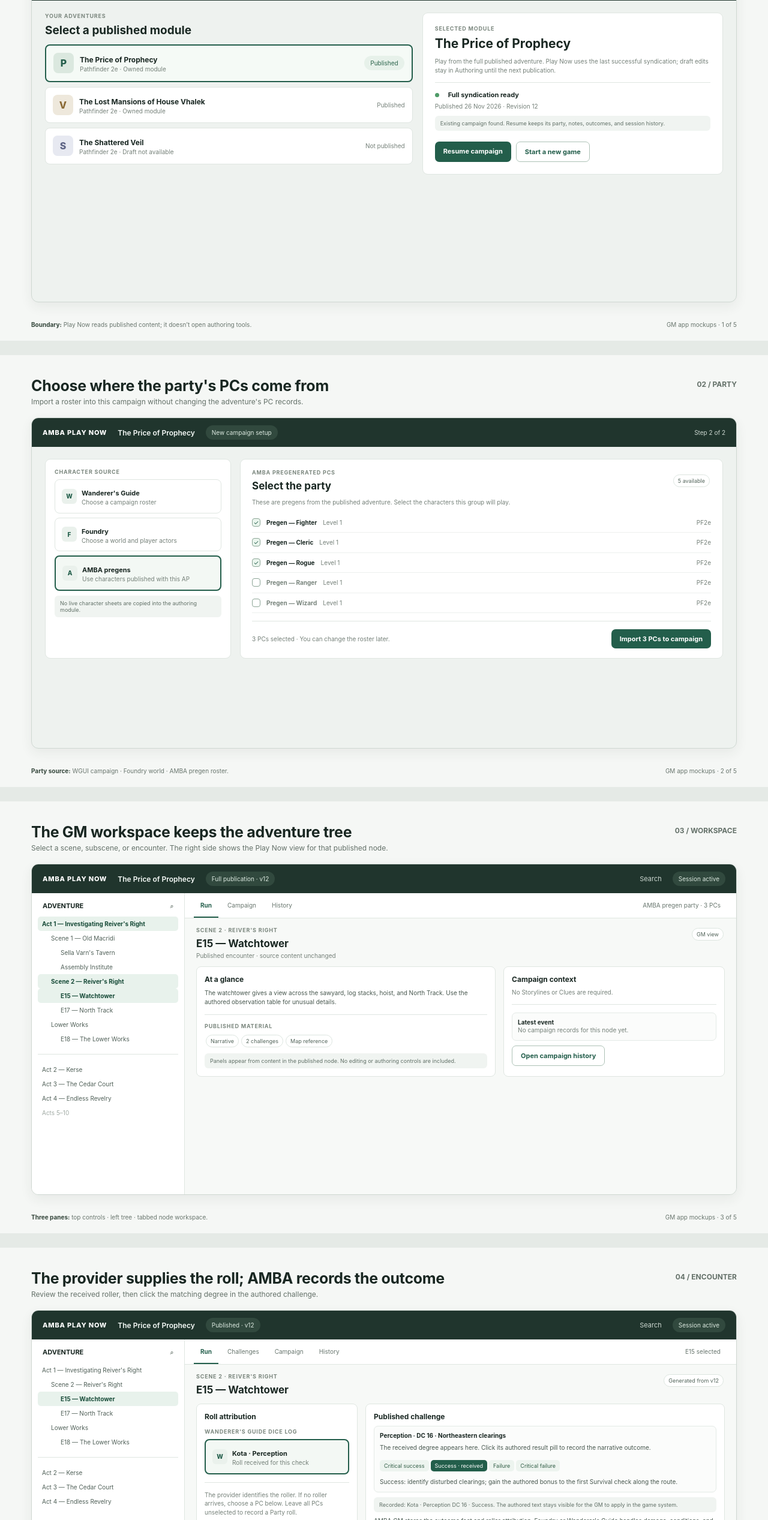
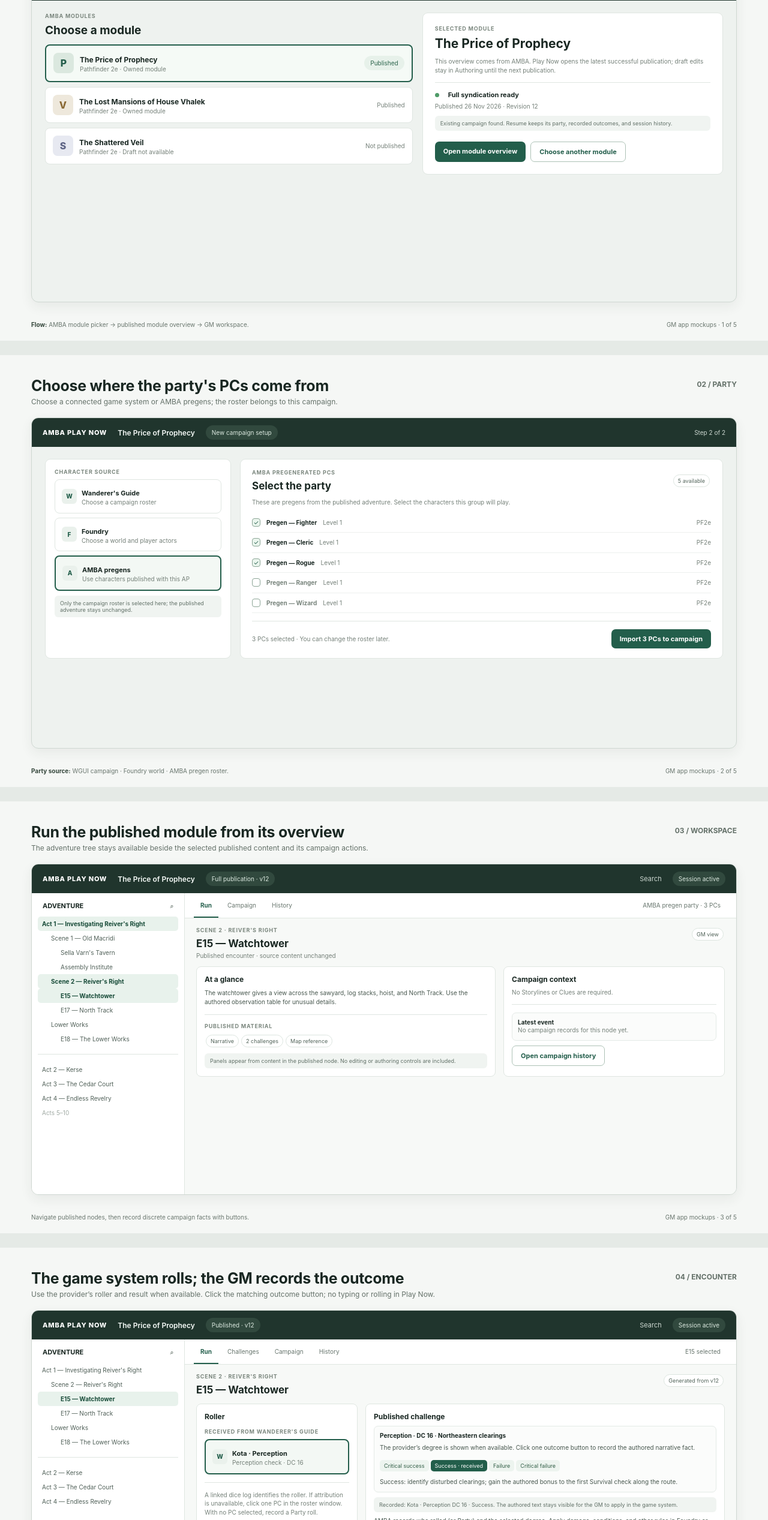
Before and after one commit to edmund-landgraf/Amba-GM, a website: page docs/play-now-mockups.html in a window 1280 px wide. Shown: the part 176-2710 px from the top of the page at 60% size. Drawn offline with Linux system fonts and the light colour scheme.

Commit message:
Refresh GM Play Now mockups for button-only workflow

```diff
--- a/docs/play-now-mockups.html
+++ b/docs/play-now-mockups.html
@@ -81,35 +81,35 @@ html,body{margin:0;background:#e5eae6;color:var(--ink);font-family:Inter,"Segoe
 </head>
 <body>
 <section class="slide">
-  <div class="headline"><div><h1>Choose an adventure to run</h1><p>Play Now opens the latest successful full publication.</p></div><div class="num">01 / START</div></div>
+  <div class="headline"><div><h1>Choose an AMBA module to run</h1><p>Choose from the same AMBA module list, then open its published overview.</p></div><div class="num">01 / START</div></div>
   <div class="browser">
     <div class="appbar"><span class="brand">AMBA PLAY NOW</span><span class="toplink">My games</span><span class="flex"></span><span class="toplink">Help</span><span class="thumb" style="width:26px;height:26px;background:#385748;color:#fff">GM</span></div>
     <div class="content">
       <div class="split">
         <div>
-          <div class="label">Your adventures</div>
-          <h2 style="font-size:19px;margin:0 0 12px">Select a published module</h2>
+          <div class="label">AMBA modules</div>
+          <h2 style="font-size:19px;margin:0 0 12px">Choose a module</h2>
           <div class="module selected"><div class="row"><div class="thumb">P</div><div><strong style="font-size:12px">The Price of Prophecy</strong><div class="small">Pathfinder 2e · Owned module</div></div></div><span class="pill" style="background:#e7f1ea;color:#2b644b">Published</span></div>
           <div class="module"><div class="row"><div class="thumb" style="background:#eee8dc;color:#8b6a36">V</div><div><strong style="font-size:12px">The Lost Mansions of House Vhalek</strong><div class="small">Pathfinder 2e · Owned module</div></div></div><span class="small">Published</span></div>
           <div class="module"><div class="row"><div class="thumb" style="background:#e7e9f1;color:#5e6485">S</div><div><strong style="font-size:12px">The Shattered Veil</strong><div class="small">Pathfinder 2e · Draft not available</div></div></div><span class="small">Not published</span></div>
         </div>
         <div class="card" style="padding:20px">
           <div class="label">Selected module</div><h2 style="font-size:21px;margin:0 0 6px">The Price of Prophecy</h2>
-          <p class="small">Play from the full published adventure. Play Now uses the last successful syndication; draft edits stay in Authoring until the next publication.</p>
+          <p class="small">This overview comes from AMBA. Play Now opens the latest successful publication; draft edits stay in Authoring until the next publication.</p>
           <div class="rule"></div>
           <div class="row"><span class="dot"></span><strong style="font-size:11px">Full syndication ready</strong></div>
           <p class="small" style="margin:5px 0">Published 26 Nov 2026 · Revision 12</p>
-          <div class="notice">Existing campaign found. Resume keeps its party, notes, outcomes, and session history.</div>
-          <div style="margin-top:18px;display:flex;gap:8px"><span class="button">Resume campaign</span><span class="button light">Start a new game</span></div>
+          <div class="notice">Existing campaign found. Resume keeps its party, recorded outcomes, and session history.</div>
+          <div style="margin-top:18px;display:flex;gap:8px"><span class="button">Open module overview</span><span class="button light">Choose another module</span></div>
         </div>
       </div>
     </div>
   </div>
-  <div class="callout"><span><strong>Boundary:</strong> Play Now reads published content; it doesn’t open authoring tools.</span><span>GM app mockups · 1 of 5</span></div>
+  <div class="callout"><span><strong>Flow:</strong> AMBA module picker → published module overview → GM workspace.</span><span>GM app mockups · 1 of 5</span></div>
 </section>
 
 <section class="slide">
-  <div class="headline"><div><h1>Choose where the party's PCs come from</h1><p>Import a roster into this campaign without changing the adventure's PC records.</p></div><div class="num">02 / PARTY</div></div>
+  <div class="headline"><div><h1>Choose where the party's PCs come from</h1><p>Choose a connected game system or AMBA pregens; the roster belongs to this campaign.</p></div><div class="num">02 / PARTY</div></div>
   <div class="browser">
     <div class="appbar"><span class="brand">AMBA PLAY NOW</span><span class="apname">The Price of Prophecy</span><span class="pill">New campaign setup</span><span class="flex"></span><span class="small" style="color:#cdd8d1">Step 2 of 2</span></div>
     <div class="content">
@@ -119,7 +119,7 @@ html,body{margin:0;background:#e5eae6;color:var(--ink);font-family:Inter,"Segoe
           <div class="source"><div class="sourceicon">W</div><div><strong style="font-size:11px">Wanderer's Guide</strong><div class="small">Choose a campaign roster</div></div></div>
           <div class="source" style="margin-top:7px"><div class="sourceicon">F</div><div><strong style="font-size:11px">Foundry</strong><div class="small">Choose a world and player actors</div></div></div>
           <div class="source active" style="margin-top:7px"><div class="sourceicon">A</div><div><strong style="font-size:11px">AMBA pregens</strong><div class="small">Use characters published with this AP</div></div></div>
-          <div class="notice">No live character sheets are copied into the authoring module.</div>
+          <div class="notice">Only the campaign roster is selected here; the published adventure stays unchanged.</div>
         </div>
         <div class="card" style="padding:16px 19px">
           <div class="row" style="justify-content:space-between"><div><div class="label">AMBA pregenerated PCs</div><h2 style="font-size:17px;margin:0">Select the party</h2></div><span class="chip">5 available</span></div>
@@ -139,7 +139,7 @@ html,body{margin:0;background:#e5eae6;color:var(--ink);font-family:Inter,"Segoe
 </section>
 
 <section class="slide">
-  <div class="headline"><div><h1>The GM workspace keeps the adventure tree</h1><p>Select a scene, subscene, or encounter. The right side shows the Play Now view for that published node.</p></div><div class="num">03 / WORKSPACE</div></div>
+  <div class="headline"><div><h1>Run the published module from its overview</h1><p>The adventure tree stays available beside the selected published content and its campaign actions.</p></div><div class="num">03 / WORKSPACE</div></div>
   <div class="browser">
     <div class="appbar"><span class="brand">AMBA PLAY NOW</span><span class="apname">The Price of Prophecy</span><span class="pill">Full publication · v12</span><span class="flex"></span><span class="toplink">Search</span><span class="pill">Session active</span></div>
     <div class="shell">
@@ -166,11 +166,11 @@ html,body{margin:0;background:#e5eae6;color:var(--ink);font-family:Inter,"Segoe
       </div>
     </div>
   </div>
-  <div class="callout"><span><strong>Three panes:</strong> top controls · left tree · tabbed node workspace.</span><span>GM app mockups · 3 of 5</span></div>
+  <div class="callout"><span>Navigate published nodes, then record discrete campaign facts with buttons.</span><span>GM app mockups · 3 of 5</span></div>
 </section>
 
 <section class="slide">
-  <div class="headline"><div><h1>The provider supplies the roll; AMBA records the outcome</h1><p>Review the received roller, then click the matching degree in the authored challenge.</p></div><div class="num">04 / ENCOUNTER</div></div>
+  <div class="headline"><div><h1>The game system rolls; the GM records the outcome</h1><p>Use the provider’s roller and result when available. Click the matching outcome button; no typing or rolling in Play Now.</p></div><div class="num">04 / ENCOUNTER</div></div>
   <div class="browser">
     <div class="appbar"><span class="brand">AMBA PLAY NOW</span><span class="apname">The Price of Prophecy</span><span class="pill">Published · v12</span><span class="flex"></span><span class="toplink">Search</span><span class="pill">Session active</span></div>
     <div class="shell">
@@ -181,24 +181,24 @@ html,body{margin:0;background:#e5eae6;color:var(--ink);font-family:Inter,"Segoe
         <div class="tabs"><span class="tab active">Run</span><span class="tab">Challenges</span><span class="tab">Campaign</span><span class="tab">History</span><span class="flex"></span><span class="tab">E15 selected</span></div>
         <div class="nodehead"><div><div class="label">Scene 2 · Reiver's Right</div><h2>E15 — Watchtower</h2></div><span class="chip">Generated from v12</span></div>
         <div class="nodebody" style="grid-template-columns:.62fr 1.38fr">
-          <div class="actionpanel"><h3>Roll attribution</h3><div class="label" style="margin-top:12px">Wanderer's Guide dice log</div>
-            <div class="source active"><div class="sourceicon">W</div><div><strong style="font-size:11px">Kota · Perception</strong><div class="small">Roll received for this check</div></div></div>
-            <div class="rule"></div><div class="small">The provider identifies the roller. If no roller arrives, choose a PC below. Leave all PCs unselected to record a Party roll.</div>
+          <div class="actionpanel"><h3>Roller</h3><div class="label" style="margin-top:12px">Received from Wanderer's Guide</div>
+            <div class="source active"><div class="sourceicon">W</div><div><strong style="font-size:11px">Kota · Perception</strong><div class="small">Perception check · DC 16</div></div></div>
+            <div class="rule"></div><div class="small">A linked dice log identifies the roller. If attribution is unavailable, click one PC in the roster window. With no PC selected, record a Party roll.</div>
             <div class="source" style="margin-top:9px"><div class="sourceicon">1</div><div><strong style="font-size:11px">Ulysses</strong><div class="small">PC</div></div></div>
             <div class="source" style="margin-top:7px"><div class="sourceicon">2</div><div><strong style="font-size:11px">Kota</strong><div class="small">PC</div></div></div>
             <div class="source" style="margin-top:7px"><div class="sourceicon">3</div><div><strong style="font-size:11px">Malkus</strong><div class="small">PC</div></div></div>
             <div class="source" style="margin-top:7px"><div class="sourceicon">4</div><div><strong style="font-size:11px">Skye</strong><div class="small">PC</div></div></div>
             <div class="source" style="margin-top:7px"><div class="sourceicon">5</div><div><strong style="font-size:11px">Doku</strong><div class="small">PC</div></div></div>
-            <div class="notice">Foundry roll-log and actor attribution behavior still needs verification.</div>
+            <div class="notice">Foundry roll-log and actor attribution are still to be investigated. Until supported, the GM uses the same roster buttons.</div>
           </div>
           <div class="readpanel"><h3>Published challenge</h3>
             <div class="action"><div class="actiontitle">Perception · DC 16 · Northeastern clearings</div>
-              <p>The received degree appears here. Click its authored result pill to record the narrative outcome.</p>
+              <p>The provider’s degree is shown when available. Click one outcome button to record the authored narrative fact.</p>
               <div style="margin-top:9px"><span class="result">Critical success</span><span class="result" style="background:#235e4b;color:#fff">Success · received</span><span class="result">Failure</span><span class="result">Critical failure</span></div>
               <p class="small" style="margin:10px 0 0">Success: identify disturbed clearings; gain the authored bonus to the first Survival check along the route.</p>
             </div>
             <div class="notice">Recorded: Kota · Perception DC 16 · Success. The authored text stays visible for the GM to apply in the game system.</div>
-            <p class="small">AMBA GM stores the outcome fact and roller attribution. Foundry or Wanderer's Guide handles damage, conditions, and other mechanics.</p>
+            <p class="small">AMBA records who rolled (or Party) and the selected degree. Apply damage, conditions, and other rules in Foundry or the game system.</p>
           </div>
         </div>
       </div>
@@ -208,7 +208,7 @@ html,body{margin:0;background:#e5eae6;color:var(--ink);font-family:Inter,"Segoe
 </section>
 
 <section class="slide">
-  <div class="headline"><div><h1>Campaign history and location views share the same source</h1><p>Storylines and Clues add context when present; the tree and recorded history work without them.</p></div><div class="num">05 / CAMPAIGN</div></div>
+  <div class="headline"><div><h1>Campaign history stays a concise record of play</h1><p>Review, correct, or remove a recorded fact with buttons. The GM app does not become a notes editor or mechanics tracker.</p></div><div class="num">05 / CAMPAIGN</div></div>
   <div class="browser">
     <div class="appbar"><span class="brand">AMBA PLAY NOW</span><span class="apname">The Price of Prophecy</span><span class="pill">Published · v12</span><span class="flex"></span><span class="toplink">Search</span><span class="pill">Session active</span></div>
     <div class="shell">
@@ -217,15 +217,15 @@ html,body{margin:0;background:#e5eae6;color:var(--ink);font-family:Inter,"Segoe
       </div>
       <div class="right">
         <div class="tabs"><span class="tab">Run</span><span class="tab active">Campaign</span><span class="tab">History</span><span class="flex"></span><span class="tab">Campaign records · 4</span></div>
-        <div class="nodehead"><div><div class="label">Campaign view · same published node IDs</div><h2>Locations and game history</h2></div><span class="chip">GM-only records</span></div>
+        <div class="nodehead"><div><div class="label">Recorded campaign facts</div><h2>Session history</h2></div><span class="chip">GM-only records</span></div>
         <div class="nodebody">
           <div class="readpanel"><div class="row" style="justify-content:space-between"><h3>Reiver's Right</h3><span class="chip">Location</span></div><p class="small">Published material connected to this place, grouped for quick reference. Each card opens its original tree node.</p><div class="place"><strong>E15 — Watchtower</strong><div class="small">Scene 2 · Observation checks · 1 recorded discovery</div></div><div class="place"><strong>E17 — North Track</strong><div class="small">Scene 2 · Route narrative · No campaign record yet</div></div><div class="place"><strong>Lower Works</strong><div class="small">Sub-location · E18 and published references</div></div><div class="notice">Location view reorganizes navigation only; it does not move or copy adventure nodes.</div></div>
-          <div class="actionpanel"><h3>Recent campaign history</h3><div class="timeline"><div class="event"><strong>E15 · Trail identified</strong><p>Perception DC 16 · Success · Saved by GM</p></div><div class="event"><strong>Sella's Tavern · Cargo disclosed</strong><p>Event · Linked to original scene</p></div><div class="event"><strong>Party roster imported</strong><p>AMBA pregens · 3 PCs</p></div></div><div class="rule"></div><div class="label">Optional published context</div><span class="chip">Storylines · 2</span><span class="chip">Clues · 5</span><div class="small">If none are published, these filters disappear; tree, search, notes, and history remain.</div></div>
+          <div class="actionpanel"><h3>Recent campaign history</h3><div class="timeline"><div class="event"><strong>E15 · Trail identified</strong><p>Perception DC 16 · Success · Saved by GM</p></div><div class="event"><strong>Sella's Tavern · Cargo disclosed</strong><p>Event · Linked to original scene</p></div><div class="event"><strong>Party roster imported</strong><p>AMBA pregens · 3 PCs</p></div></div><div class="rule"></div><div class="label">Outcome record</div><span class="chip">Storylines · 2</span><span class="chip">Clues · 5</span><div class="small">Each entry records the published node, the PC or Party, and the chosen outcome. The game system remains the source for mechanics.</div></div>
         </div>
       </div>
     </div>
   </div>
-  <div class="callout"><span><strong>Same content, added play layer:</strong> campaign records attach to stable published nodes.</span><span>GM app mockups · 5 of 5</span></div>
+  <div class="callout"><span><strong>Record of fact:</strong> campaign history stores outcomes attached to published nodes.</span><span>GM app mockups · 5 of 5</span></div>
 </section>
 </body>
 </html>
```
